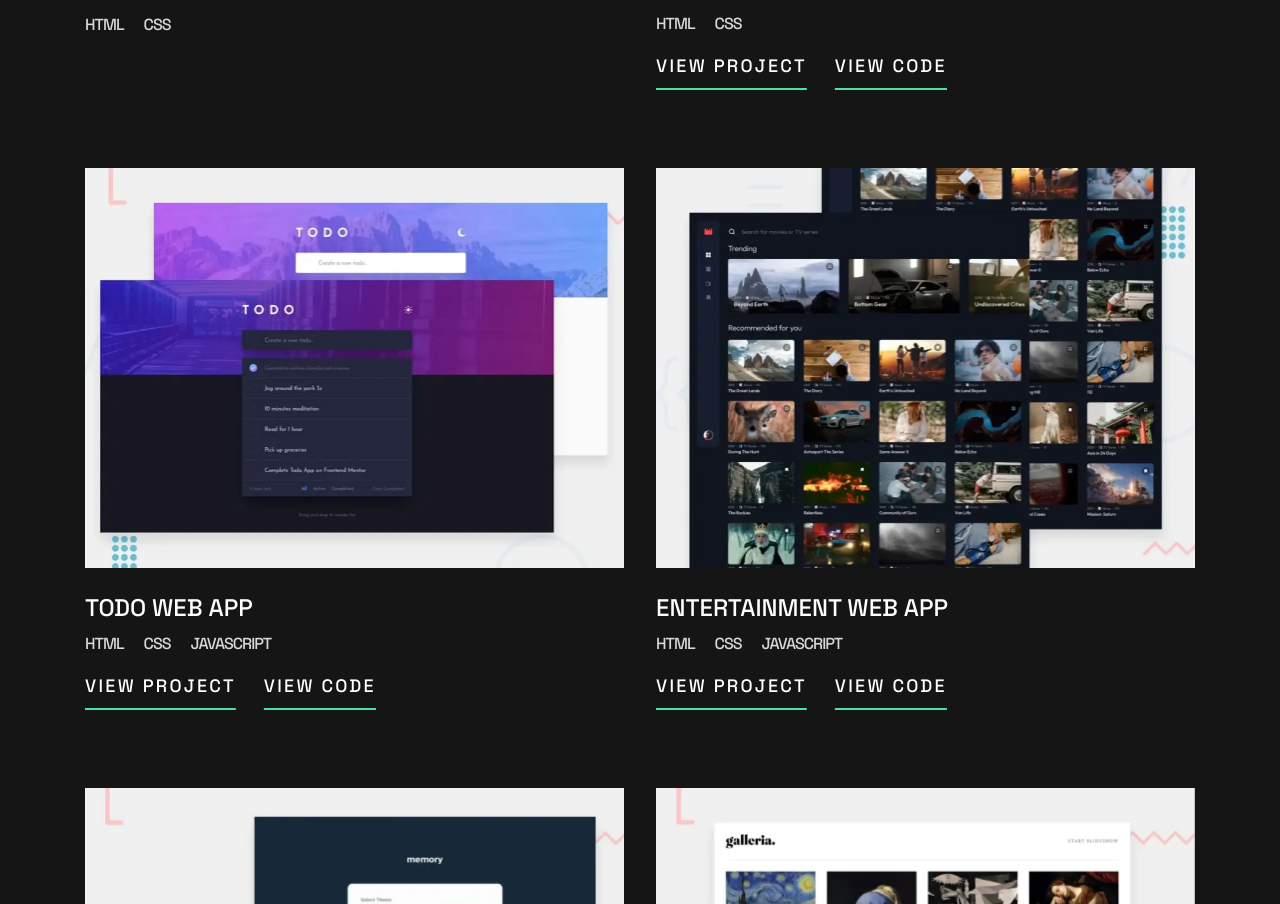
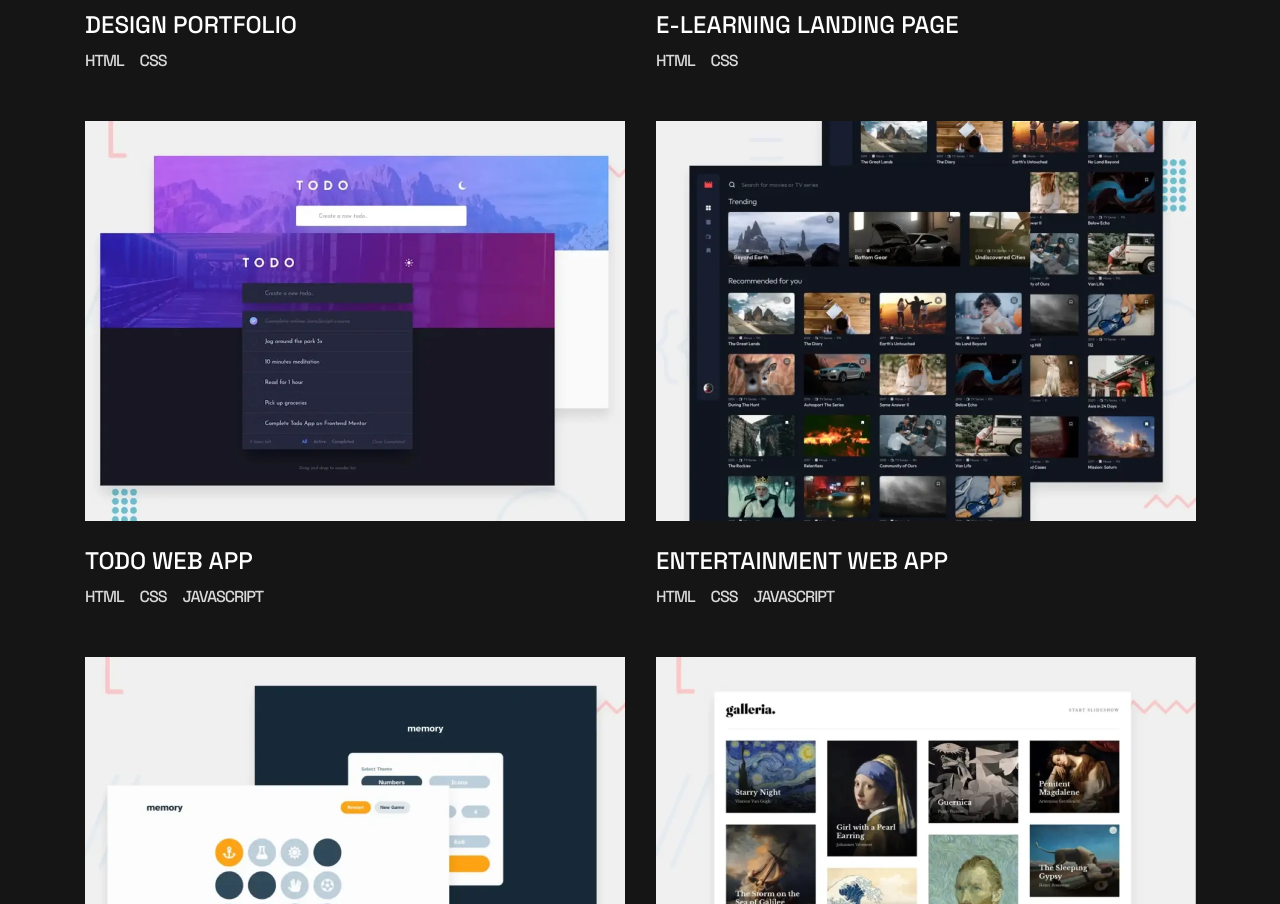
Before and after one commit to Csabooo/forntendmentor-15-single-page-dev-portfolio-react, a React (Create React App) app: page / in a window 1280 px wide. Shown: the part 1896-2800 px from the top of the page. Built offline with nearby package versions, Linux system fonts and the light colour scheme.

Commit message:
desktop version completed

```diff
--- a/src/components/Contact.js
+++ b/src/components/Contact.js
@@ -7,7 +7,7 @@ function Contact() {
       id="contact"
       className="relative pb-14 pt-10 px-5 bg-dark_grey xl:pt-20">
       <svg
-        className="absolute top-[345px] md:top-[450px] right-44 md:-left-[370px] xl:left-[70px] xl:top-[320px]"
+        className="absolute top-[345px] md:top-[450px] right-44 md:-left-[370px] xl:left-[70px] xl:top-[330px]"
         xmlns="http://www.w3.org/2000/svg"
         width="530"
         height="129">
@@ -20,7 +20,7 @@ function Contact() {
         </g>
       </svg>
       <div className="md:w-[447px] xl:w-[1110px] mx-auto xl:text-left">
-        <div className="xl:grid grid-rows-1 xl:gap-x-40 grid-cols-2 xl:w-[1110px] xl:mx-auto xl:justify-center xl:pb-10">
+        <div className="xl:grid grid-rows-1 xl:gap-x-40 grid-cols-2 xl:w-[1110px] xl:mx-auto xl:justify-center xl:pb-20">
           <div className="xl:pt-3">
             <h1>Contact</h1>
             <p className="xl:pt-10">
--- a/src/components/Form.js
+++ b/src/components/Form.js
@@ -73,7 +73,7 @@ function Form() {
           placeholder="MESSAGE"
         />
 
-        <div className="text-right pt-6 pb-14">
+        <div className="text-right pt-10 pb-14">
           <button type="submit">
             <p className=" text-white tracking-[2.29px] decoration_underline">
               SEND MESSAGE
--- /dev/null
+++ b/src/components/ProjectItem.js
@@ -0,0 +1,75 @@
+import React, { useState } from "react";
+
+function ProjectItem({ smallImage, largeImage, title, technologies }) {
+  const [isWindowVisible, setWindowVisible] = useState(false);
+
+  const buttonHandler = () => {
+    if (window.innerWidth >= 1280) {
+      setWindowVisible((prevIsVisible) => !prevIsVisible);
+    }
+  };
+
+  return (
+    <div>
+      <div
+        onClick={buttonHandler}
+        className="relative xl:flex xl:cursor-pointer justify-center items-center">
+        {isWindowVisible && (
+          <div className="absolute xl:flex w-full h-full bg-black opacity-80 z-20 justify-center items-center ">
+            <div className="flex flex-col justify-center items-center ">
+              <a href="#" className="lg:px-0">
+                <p className="inline  text-white tracking-[2.29px] decoration_underline ">
+                  VIEW PROJECT
+                </p>
+              </a>
+              <a href="#" className="lg:pt-10 lg:px-0">
+                <p className="inline pl-7 lg:pl-0 text-white tracking-[2.29px] decoration_underline">
+                  VIEW CODE
+                </p>
+              </a>
+            </div>
+          </div>
+        )}
+        <div className="flex flex-col justify-center">
+          <img
+            className="pb-6 block md:hidden"
+            src={smallImage}
+            alt={`thumbnail-${title}-small`}
+          />
+          <img
+            className="pb-6 hidden md:block max-w-[342px] lg:max-w-[540px]"
+            src={largeImage}
+            alt={`thumbnail-${title}-large`}
+          />
+        </div>
+      </div>
+      <div className="flex flex-col text-left">
+        <div>
+          <h3 className="pb-2">{title}</h3>
+          <div className="pb-4">
+            {technologies.map((tech, index) => (
+              <span key={index} className="inline pr-4">
+                {tech}
+              </span>
+            ))}
+          </div>
+
+          <div className="pb-14 lg:hidden">
+            <button href="#">
+              <p className="inline text-white tracking-[2.29px] decoration_underline ">
+                VIEW PROJECT
+              </p>
+            </button>
+            <button href="#">
+              <p className="inline pl-7 text-white tracking-[2.29px] decoration_underline">
+                VIEW CODE
+              </p>
+            </button>
+          </div>
+        </div>
+      </div>
+    </div>
+  );
+}
+
+export default ProjectItem;
--- a/src/components/Projects.js
+++ b/src/components/Projects.js
@@ -1,4 +1,6 @@
-import React, { useState } from "react";
+import React, { useState, useEffect } from "react";
+import ProjectItem from "./ProjectItem"; // Adj meg a helyes elérési útvonalat
+
 import project_1_small from "../assets/thumbnail-project-1-small.webp";
 import project_2_small from "../assets/thumbnail-project-2-small.webp";
 import project_3_small from "../assets/thumbnail-project-3-small.webp";
@@ -14,10 +16,29 @@ import project_5_large from "../assets/thumbnail-project-5-large.webp";
 import project_6_large from "../assets/thumbnail-project-6-large.webp";
 
 function Projects() {
-  const [isWindowVisible, setWindowVisible] = useState(false); // Új állapot változó
+  const [isWindowVisible, setWindowVisible] = useState(false);
+
+  useEffect(() => {
+    const handleResize = () => {
+      if (window.innerWidth >= 1280) {
+        // Csak az "xl" breakpoint felett változtassuk az ablak láthatóságát
+        setWindowVisible((prevIsVisible) => prevIsVisible); // Ne változtassuk meg az állapotot
+      } else {
+        setWindowVisible(false); // "xl" breakpoint alatt az ablak láthatóságát állítsuk hamisra
+      }
+    };
+    window.addEventListener("resize", handleResize);
+    handleResize(); // Első alkalommal is ellenőrizze az ablak láthatóságát
+    return () => {
+      window.removeEventListener("resize", handleResize);
+    };
+  }, []);
 
   const buttonHandler = () => {
-    setWindowVisible((prevIsVisible) => !prevIsVisible); // Állapot váltása az ellenkezőjére
+    if (window.innerWidth >= 1280) {
+      // Csak az "xl" breakpoint felett változtassuk az ablak láthatóságát
+      setWindowVisible((prevIsVisible) => !prevIsVisible);
+    }
   };
 
   return (
@@ -44,231 +65,57 @@ function Projects() {
           </p>
         </a>
       </div>
-      {/*-----------------------DESIGN PORTFOILO----------------------*/}
+
       <div className="md:grid grid-cols-2 gap-8">
         <div>
-          <div
-            onClick={buttonHandler}
-            className="relative xl:flex xl:cursor-pointer justify-center items-center">
-            {isWindowVisible && ( // A gombok csak akkor jelennek meg, ha isWindowVisible értéke igaz (true)
-              <div className="absolute xl:flex w-full h-full bg-black opacity-80 z-20 justify-center items-center ">
-                <div className="flex flex-col justify-center items-center ">
-                  <a href="#" className="lg:px-0">
-                    <p className="inline  text-white tracking-[2.29px] decoration_underline ">
-                      VIEW PROJECT
-                    </p>
-                  </a>
-                  <a href="#" className="lg:pt-10 lg:px-0">
-                    <p className="inline pl-7 lg:pl-0 text-white tracking-[2.29px] decoration_underline">
-                      VIEW CODE
-                    </p>
-                  </a>
-                </div>
-              </div>
-            )}
-            <div className="flex flex-col justify-center">
-              <img
-                className="pb-6 block md:hidden"
-                src={project_1_small}
-                alt="thumbnail-project-1-small"></img>
-              <img
-                className="pb-6 hidden md:block max-w-[342px] lg:max-w-[540px]"
-                src={project_1_large}
-                alt="thumbnail-project-1-large"></img>
-            </div>
-          </div>
-          <div className="flex flex-col text-left">
-            <div>
-              <h3 className="pb-2">DESIGN PORTFOLIO</h3>
-              <div className="pb-4">
-                <span className="inline">HTML</span>
-                <span className="inline pl-5">CSS</span>
-              </div>
-
-              <div className="pb-14 lg:hidden">
-                <button href="#">
-                  <p className="inline text-white tracking-[2.29px] decoration_underline ">
-                    VIEW PROJECT
-                  </p>
-                </button>
-                <button href="#">
-                  <p className="inline pl-7 text-white tracking-[2.29px] decoration_underline">
-                    VIEW CODE
-                  </p>
-                </button>
-              </div>
-            </div>
-          </div>
+          <ProjectItem
+            smallImage={project_1_small}
+            largeImage={project_1_large}
+            title="DESIGN PORTFOLIO"
+            technologies={["HTML", "CSS"]}
+          />
         </div>
-        {/*-----------------------E-LEARNING LANDING PAGE---------------------*/}
-        <div className="flex flex-col justify-center">
-          <img
-            className="pb-6 block md:hidden"
-            src={project_2_small}
-            alt="thumbnail-project-2-small"></img>
-          <img
-            className="pb-6 hidden md:block max-w-[342px] lg:max-w-[540px]"
-            src={project_2_large}
-            alt="thumbnail-project-2-large"></img>
-          <div className="flex flex-col text-left">
-            <div>
-              <h3 className="pb-2">E-LEARNING LANDING PAGE</h3>
-              <div className="pb-4">
-                <span className="inline">HTML</span>
-                <span className="inline pl-5">CSS</span>
-              </div>
-
-              <div className="pb-14">
-                <button href="#">
-                  <p className="inline text-white tracking-[2.29px] decoration_underline ">
-                    VIEW PROJECT
-                  </p>
-                </button>
-                <button href="#">
-                  <p className="inline pl-7 text-white tracking-[2.29px] decoration_underline">
-                    VIEW CODE
-                  </p>
-                </button>
-              </div>
-            </div>
-          </div>
+        <div>
+          <ProjectItem
+            smallImage={project_2_small}
+            largeImage={project_2_large}
+            title="E-LEARNING LANDING PAGE"
+            technologies={["HTML", "CSS"]}
+          />
         </div>
-        {/*-----------------------TODO WEB APP---------------------*/}
-        <div className="flex flex-col justify-center">
-          <img
-            className="pb-6 block md:hidden"
-            src={project_3_small}
-            alt="thumbnail-project-3-small"></img>
-          <img
-            className="pb-6 hidden md:block max-w-[342px] lg:max-w-[540px]"
-            src={project_3_large}
-            alt="thumbnail-project-3-large"></img>
-          <div className="flex flex-col text-left">
-            <div>
-              <h3 className="pb-2">TODO WEB APP</h3>
-              <div className="pb-4">
-                <span className="inline">HTML</span>
-                <span className="inline pl-5">CSS</span>
-                <span className="inline pl-5">JAVASCRIPT</span>
-              </div>
-
-              <div className="pb-14">
-                <button href="#">
-                  <p className="inline text-white tracking-[2.29px] decoration_underline ">
-                    VIEW PROJECT
-                  </p>
-                </button>
-                <button href="#">
-                  <p className="inline pl-7 text-white tracking-[2.29px] decoration_underline">
-                    VIEW CODE
-                  </p>
-                </button>
-              </div>
-            </div>
-          </div>
+        <div>
+          <ProjectItem
+            smallImage={project_3_small}
+            largeImage={project_3_large}
+            title="TODO WEB APP"
+            technologies={["HTML", "CSS", "JAVASCRIPT "]}
+          />
         </div>
-        {/*-----------------------ENTERTAINMENT WEB APP---------------------*/}
-        <div className="flex flex-col justify-center">
-          <img
-            className="pb-6 block md:hidden"
-            src={project_4_small}
-            alt="thumbnail-project-4-small"></img>
-          <img
-            className="pb-6 hidden md:block max-w-[342px] lg:max-w-[540px]"
-            src={project_4_large}
-            alt="thumbnail-project-4-large"></img>
-          <div className="flex flex-col text-left">
-            <div>
-              <h3 className="pb-2">ENTERTAINMENT WEB APP</h3>
-              <div className="pb-4">
-                <span className="inline">HTML</span>
-                <span className="inline pl-5">CSS</span>
-                <span className="inline pl-5">JAVASCRIPT</span>
-              </div>
-
-              <div className="pb-14">
-                <button href="#">
-                  <p className="inline text-white tracking-[2.29px] decoration_underline ">
-                    VIEW PROJECT
-                  </p>
-                </button>
-                <button href="#">
-                  <p className="inline pl-7 text-white tracking-[2.29px] decoration_underline">
-                    VIEW CODE
-                  </p>
-                </button>
-              </div>
-            </div>
-          </div>
+        <div>
+          <ProjectItem
+            smallImage={project_4_small}
+            largeImage={project_4_large}
+            title="ENTERTAINMENT WEB APP"
+            technologies={["HTML", "CSS", "JAVASCRIPT "]}
+          />
         </div>
-        {/*-----------------------MEMORY GAME---------------------*/}
-        <div className="flex flex-col justify-center">
-          <img
-            className="pb-6 block md:hidden"
-            src={project_5_small}
-            alt="thumbnail-project-5-small"></img>
-          <img
-            className="pb-6 hidden md:block max-w-[342px] lg:max-w-[540px]"
-            src={project_5_large}
-            alt="thumbnail-project-5-large"></img>
-          <div className="flex flex-col text-left">
-            <div>
-              <h3 className="pb-2">MEMORY GAME</h3>
-              <div className="pb-4">
-                <span className="inline">HTML</span>
-                <span className="inline pl-5">CSS</span>
-                <span className="inline pl-5">JAVASCRIPT</span>
-              </div>
-
-              <div className="pb-14">
-                <button href="#">
-                  <p className="inline text-white tracking-[2.29px] decoration_underline ">
-                    VIEW PROJECT
-                  </p>
-                </button>
-                <button href="#">
-                  <p className="inline pl-7 text-white tracking-[2.29px] decoration_underline">
-                    VIEW CODE
-                  </p>
-                </button>
-              </div>
-            </div>
-          </div>
+        <div>
+          <ProjectItem
+            smallImage={project_5_small}
+            largeImage={project_5_large}
+            title="MEMORY GAME"
+            technologies={["HTML", "CSS", "JAVASCRIPT "]}
+          />
         </div>
-        {/*-----------------------ART GALLERY SHOWCASE---------------------*/}
-        <div className="flex flex-col justify-center">
-          <img
-            className="pb-6 block md:hidden"
-            src={project_6_small}
-            alt="thumbnail-project-6-small"></img>
-          <img
-            className="pb-6 hidden md:block max-w-[342px] lg:max-w-[540px]"
-            src={project_6_large}
-            alt="thumbnail-project-6-large"></img>
-          <div className="flex flex-col text-left">
-            <div>
-              <h3 className="pb-2">ART GALLERY SHOWCASE</h3>
-              <div className="pb-4">
-                <span className="inline">HTML</span>
-                <span className="inline pl-5">CSS</span>
-                <span className="inline pl-5">JAVASCRIPT</span>
-              </div>
-
-              <div className="pb-14">
-                <button href="#">
-                  <p className="inline text-white tracking-[2.29px] decoration_underline ">
-                    VIEW PROJECT
-                  </p>
-                </button>
-                <button href="#">
-                  <p className="inline pl-7 text-white tracking-[2.29px] decoration_underline">
-                    VIEW CODE
-                  </p>
-                </button>
-              </div>
-            </div>
-          </div>
+        <div>
+          <ProjectItem
+            smallImage={project_6_small}
+            largeImage={project_6_large}
+            title="ART GALLERY SHOWCASE"
+            technologies={["HTML", "CSS", "JAVASCRIPT "]}
+          />
         </div>
+        {/* ... és így tovább minden projekt elemre ... */}
       </div>
     </div>
   );
```
Also changed, not shown: src/components/Header.js (+13 -8 lines).
